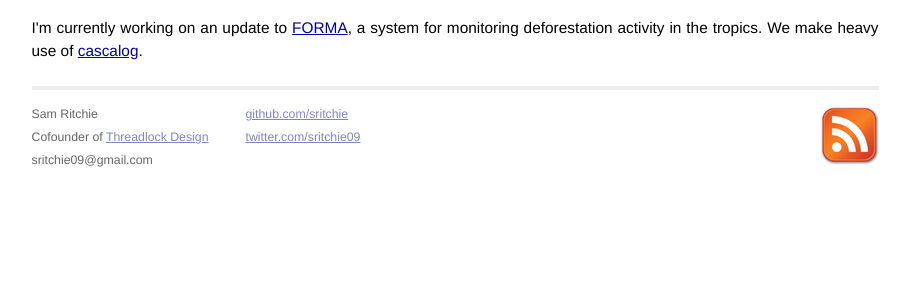
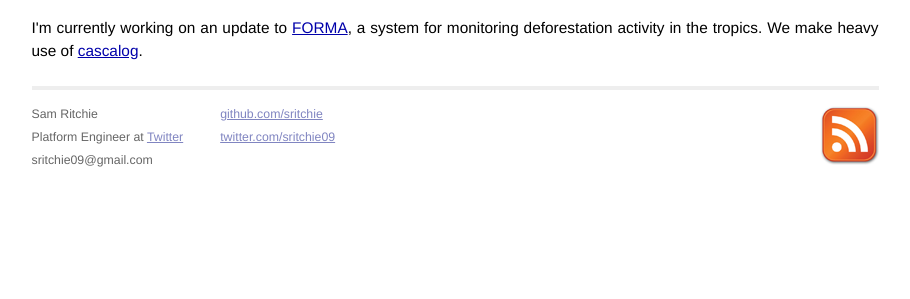
Before and after one commit to sritchie/sritchie.github.io, a Jekyll site: the page built from about.html, in a window 1280 px wide. Shown: the part 146-445 px from the top of the page, without its empty margins (185-1095 px from the left). Built offline with Jekyll 4.4.1, drawn with Linux system fonts in a browser that asks for light colours; Markdown is read by kramdown in place of the engine named in the settings.

Commit message:
update to url at bottom

```diff
--- a/_layouts/default.html
+++ b/_layouts/default.html
@@ -57,7 +57,7 @@ var WRInitTime=(new Date()).getTime();
     <div class="contact">
       <p>
         Sam Ritchie<br />
-        Cofounder of <a href="http://github.com/">Threadlock Design</a><br />
+        Platform Engineer at <a href="http://twitter.com/sritchie09">Twitter</a><br />
         sritchie09@gmail.com
       </p>
     </div>
```
